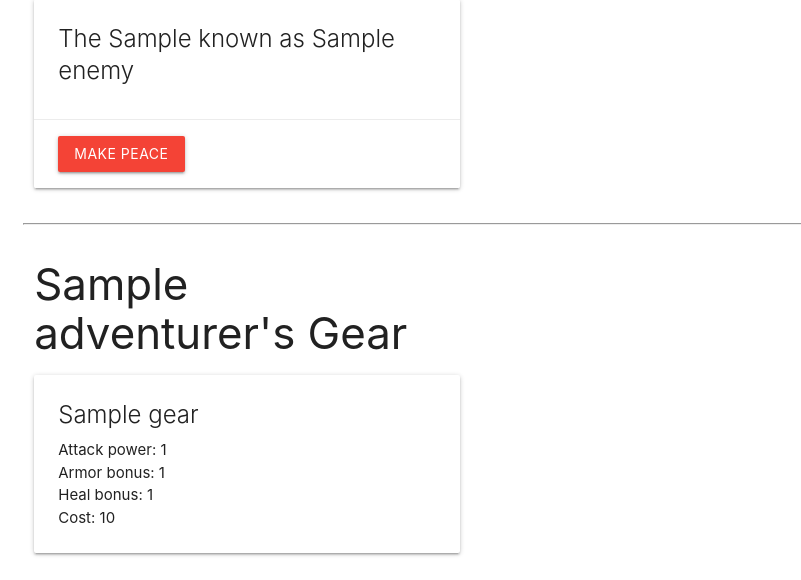
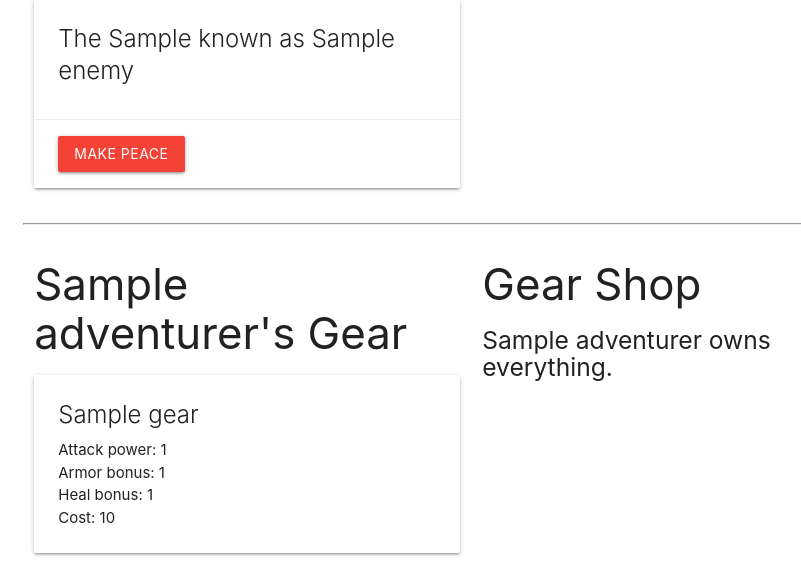
Before and after one commit to Jeffrey-Thompson/Adventure-crew, a Django app: a page that uses main_app/templates/adventurers/detail.html in a window 1280 px wide. Shown: the part 853-1433 px from the top of the page, without its empty margins (169-970 px from the left). Run offline with Django 3.2, Linux system fonts and the light colour scheme; tables that the repository leaves empty hold one stand-in row (values such as "Sample post").

Commit message:
buy gear

```diff
--- a/main_app/models.py
+++ b/main_app/models.py
@@ -34,6 +34,10 @@ class Adventurer(models.Model):
     def __str__(self):
         return self.name
 
+    def change_wealth(self, amount):
+        self.wealth = self.wealth + amount
+        self.save()
+
 class Journey(models.Model):
     goal = models.CharField(max_length=100)
     challenge = models.CharField(max_length=100)
--- a/main_app/templates/adventurers/detail.html
+++ b/main_app/templates/adventurers/detail.html
@@ -112,5 +112,33 @@
             <h5>An adventurer needs gear. You can't go into battle naked. You aren't Celtic.</h5>
         {% endif %}
     </div>
+    <div class="col s6">
+        <h3>Gear Shop</h3>
+        {% if gears.count %}
+            {% for gear in gears.all %}
+                <div class="card">
+                    <div class="card-content">
+                        <span class="card-title">{{ gear.name }}</span>
+                        <p>Attack power: {{ gear.attack }}</p>
+                        <p>Armor bonus: {{ gear.armor }}</p>
+                        <p>Heal bonus: {{ gear.heal }}</p>
+                        <p>Cost: {{ gear.cost }}</p>
+                    </div>
+                    <div class="card-action">
+                    {% if gear.cost > adventurer.wealth %}
+                        <h5>You can't afford it, honey.</h5>
+                    {% else %}
+                        <form action="{% url 'assoc_gear' adventurer.id adventurer.name gear.id %}" method="POST">
+                            {% csrf_token %}
+                            <button class="btn" type="submit">Buy It!</button>
+                        </form>
+                    {% endif %}
+                    </div>
+                </div>
+            {% endfor %}
+        {% else %}
+            <h5>{{adventurer.name}} owns everything.</h5>
+        {% endif %}
+    </div>
 </div>
 {% endblock %}
--- a/main_app/urls.py
+++ b/main_app/urls.py
@@ -11,4 +11,5 @@ urlpatterns = [
     path('adventurers/<int:adventurer_id>/<name>/edit', views.adventurers_edit, name="adventurers_edit"),
     path('adventurers/<int:adventurer_id>/<name>/assoc_toy/<int:enemy_id>/', views.assoc_enemy, name='assoc_enemy'),
     path('adventurers/<int:adventurer_id>/<name>/deassoc_toy/<int:enemy_id>/', views.deassoc_enemy, name='deassoc_enemy'),
+    path('adventurers/<int:adventurer_id>/<name>/assoc_gear/<int:gear_id>/', views.assoc_gear, name='assoc_gear')
 ]
--- a/main_app/views.py
+++ b/main_app/views.py
@@ -1,6 +1,6 @@
 from django.shortcuts import render, redirect
 from django.http import HttpResponse
-from .models import Adventurer, Enemy
+from .models import Adventurer, Enemy, Gear
 from .forms import JourneyForm, AdventurerForm
 
 # Create your views here.
@@ -25,11 +25,13 @@ def adventurers_index(request):
 def adventurers_detail(request, name):
     adventurer = Adventurer.objects.get(name=name)
     future_enemies = Enemy.objects.exclude(id__in = adventurer.enemys.all().values_list('id'))
+    future_gear = Gear.objects.exclude(id__in = adventurer.gears.all().values_list('id'))
     journey_form = JourneyForm()
     return render(request, 'adventurers/detail.html', {
         'adventurer': adventurer,
         'journey_form': journey_form,
-        'enemys': future_enemies
+        'enemys': future_enemies,
+        'gears': future_gear
     })
 
 def add_journey(request, adventurer_id, name):
@@ -63,3 +65,10 @@ def assoc_enemy(request, adventurer_id, name, enemy_id):
 def deassoc_enemy(request, adventurer_id, name, enemy_id):
     Adventurer.objects.get(id=adventurer_id).enemys.remove(enemy_id)
     return redirect('detail', name=name)
+
+def assoc_gear(request, adventurer_id, name, gear_id):
+    adventurer = Adventurer.objects.get(id=adventurer_id)
+    gear = Gear.objects.get(id=gear_id)
+    adventurer.change_wealth(-gear.cost)
+    adventurer.gears.add(gear_id)
+    return redirect('detail', name=name)
```
